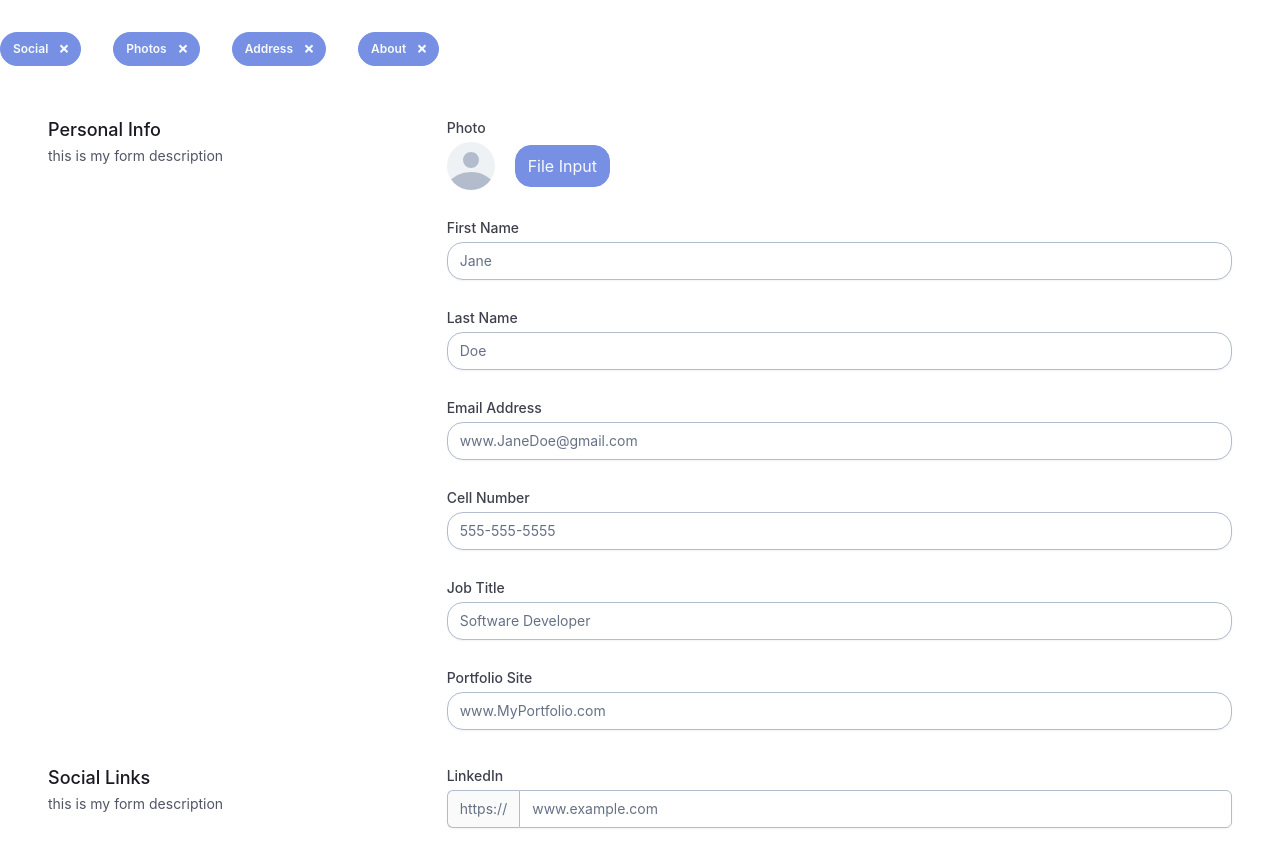
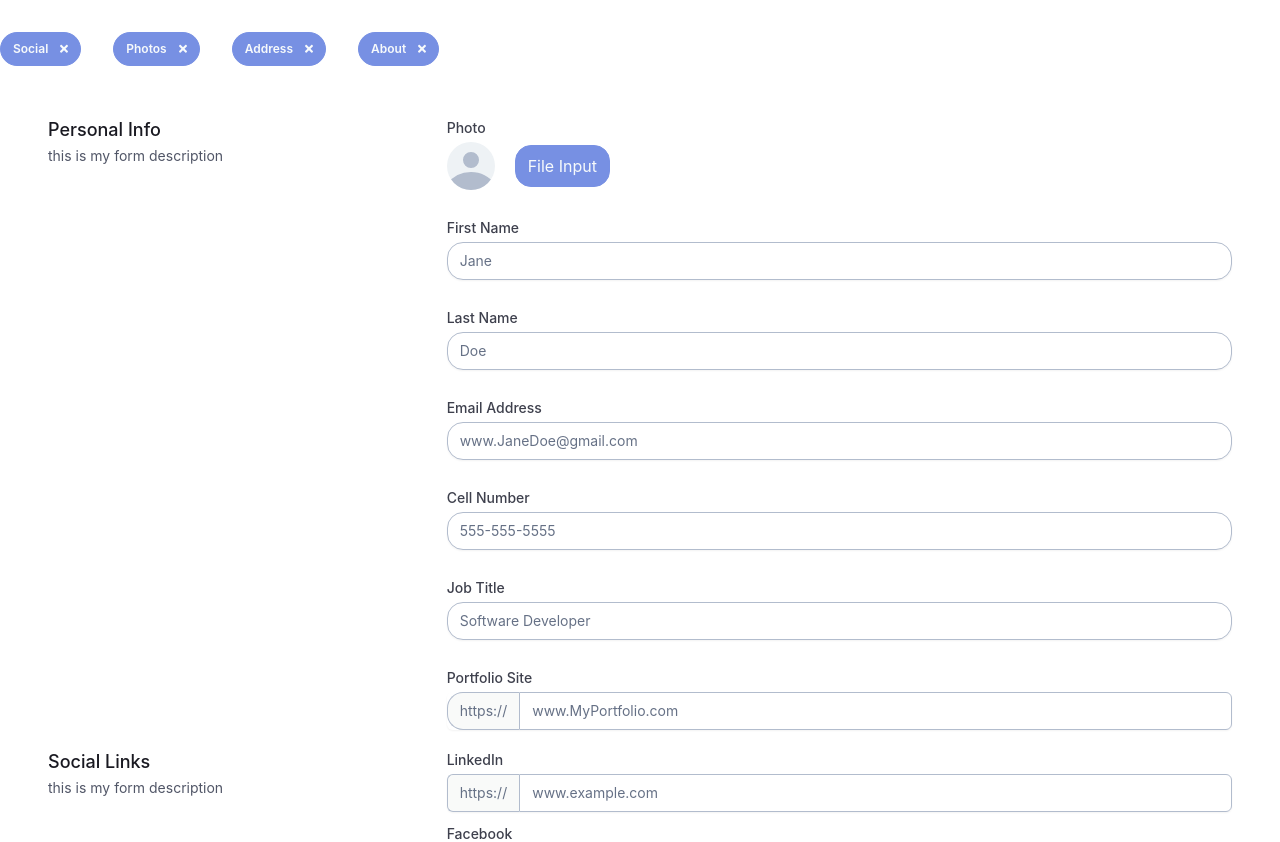
Before and after one commit to 1anya1/briteKard, a React (Create React App) app: page / in a window 1280 px wide. Shown: the top 842 px of the page. Built offline with nearby package versions, Linux system fonts and the light colour scheme.

Commit message:
working on routing answers

```diff
--- a/src/components/Form.js
+++ b/src/components/Form.js
@@ -1,9 +1,10 @@
-import BasicInfo from "./formType/BasicInfo";
+import PersonalInfo from "./formType/PersonalInfo";
 import Profile from "./formType/Profile";
 import SocialLinks from "./formType/SocialLikns";
 import HomeAddress from "./formType/HomeAddress";
 import Chips from "./formType/Chips";
 import React, { useState } from "react";
+const axios = require("axios");
 export default function Forms() {
   //Basic Info will always stay on as the minimum fields to fill out to generate or update vCard
   const [options, setOptions] = useState([
@@ -77,10 +78,24 @@ export default function Forms() {
     event.preventDefault();
     console.log(event);
     console.log(userInputs);
+    console.log({ username: "Web Test" });
+    let username = {
+      username: "WebTest",
+    };
+    let body = { ...username, vCard: [userInputs] };
+    sendData(body);
+  }
+  function sendData(body) {
+    axios
+      .post("https://britekard.herokuapp.com/vCards/", { body })
+      .then(function (response) {
+        console.log(response);
+      })
+      .catch(function (error) {
+        console.log(error);
+      });
+  }
 
-    //getting all the values
-    // console.log({ name }, { email }, { lastName });
-  }
   function imageConvert(base64, type) {
     console.log(base64, type);
     const copyObj = { ...userInputs };
@@ -120,7 +135,7 @@ export default function Forms() {
         <div className="md:grid md:grid-cols-3 md:gap-6">
           <div className="mt-5 md:mt-0 md:col-span-3">
             <form onSubmit={handleSubmit}>
-              <BasicInfo
+              <PersonalInfo
                 handleChange={handleChange}
                 userInputs={userInputs}
                 imageConvert={imageConvert}
--- a/src/components/formType/BasicInfo.js
+++ /dev/null
@@ -1,31 +0,0 @@
-import FormDescription from "../styling/FormDescription";
-import FormInput from "./FormInput";
-import personalDataInputs from "./FormData";
-import ProfileImageInputs from "./ProfileImageInput";
-// import React, { useRef } from "react";
-
-export default function BasicInfo(props) {
-  const formName = "Personal Info";
-  const formDescription = "this is my form description";
-
-  return (
-    <div className="md:grid md:grid-cols-3 md:gap-3 py-5">
-      <FormDescription formName={formName} formDescription={formDescription} />
-      <ProfileImageInputs
-        imageConvert={props.imageConvert}
-        imageData={props.userInputs.photo}
-      />
-      {personalDataInputs.map((el, idx) => (
-        <FormInput
-          key={idx}
-          label={el[0].label}
-          type={el[0].type}
-          id={el[0].id}
-          placeholder={el[0].placeholder}
-          value={props.userInputs[el[0].id]}
-          change={props.handleChange}
-        />
-      ))}
-    </div>
-  );
-}
--- /dev/null
+++ b/src/components/formType/PersonalInfo.js
@@ -0,0 +1,48 @@
+import FormDescription from "../styling/FormDescription";
+import FormInput from "./FormInput";
+import personalDataInputs from "./FormData";
+import ProfileImageInputs from "./ProfileImageInput";
+import URLInputs from "./URLInputs";
+// import React, { useRef } from "react";
+
+export default function PersonalInfo(props) {
+  const formName = "Personal Info";
+  const formDescription = "this is my form description";
+
+  return (
+    <div className="md:grid md:grid-cols-3 md:gap-3 py-5">
+      <FormDescription formName={formName} formDescription={formDescription} />
+      <ProfileImageInputs
+        imageConvert={props.imageConvert}
+        imageData={props.userInputs.photo}
+      />
+      {personalDataInputs.map((el, idx) => {
+        if (el[0].type === "url")
+          return (
+            <URLInputs
+              key={idx}
+              label={el[0].label}
+              type={el[0].type}
+              id={el[0].id}
+              placeholder={el[0].placeholder}
+              value={props.userInputs[el[0].id]}
+              change={props.handleChange}
+            />
+          );
+        else {
+          return (
+            <FormInput
+              key={idx}
+              label={el[0].label}
+              type={el[0].type}
+              id={el[0].id}
+              placeholder={el[0].placeholder}
+              value={props.userInputs[el[0].id]}
+              change={props.handleChange}
+            />
+          );
+        }
+      })}
+    </div>
+  );
+}
--- a/src/components/formType/ProfileImageInput.js
+++ b/src/components/formType/ProfileImageInput.js
@@ -34,7 +34,7 @@ export default function ProfileImageInputs(props) {
       <div className="col-start-2 col-span-2">
         <label className="block text-sm font-medium text-gray-700">Photo</label>
         <div className="mt-1 flex items-center">
-          <span className="inline-block h-12 w-12 md:h-15 md:w-15 rounded-full overflow-hidden bg-gray-100">
+          <span className="inline-block h-12 w-12 rounded-full overflow-hidden bg-gray-100">
             {image ? (
               <img
                 src={image}
@@ -65,29 +65,6 @@ export default function ProfileImageInputs(props) {
               className="sr-only"
             />
           </label>
-          {/* <input
-            id="file-upload"
-            name="file-upload"
-            type="file"
-            accept="image/png, image/jpeg"
-            className=" sr-only ml-5 bg-blue-400 py-2 px-3 border border-blue-400 rounded-md shadow-sm text-sm leading-4 font-medium text-white hover:opacity-70 focus:outline-none focus:ring-2 focus:ring-offset-2 focus:ring-blue-500"
-          /> */}
-          {/* <input
-            type="file"
-            id="file"
-            // onChange={handleChange}
-            onClick={() => console.log(fileInputRef.current.click())}
-            ref={fileInputRef}
-            accept="image/png, image/jpeg"
-            className="ml-5 bg-blue-400 py-2 px-3 border border-blue-400 rounded-md shadow-sm text-sm leading-4 font-medium text-white hover:opacity-70 focus:outline-none focus:ring-2 focus:ring-offset-2 focus:ring-blue-500"
-            // style={{ display: "none" }}
-          /> */}
-          {/* <button
-            onClick={() => fileInputRef.current.click()}
-            className="ml-5 bg-blue-400 py-2 px-3 border border-blue-400 rounded-md shadow-sm text-sm leading-4 font-medium text-white hover:opacity-70 focus:outline-none focus:ring-2 focus:ring-offset-2 focus:ring-blue-500"
-          >
-            Change
-          </button> */}
         </div>
       </div>
     </div>
--- /dev/null
+++ b/src/components/formType/URLInputs.js
@@ -0,0 +1,26 @@
+export default function URLInputs(props) {
+  return (
+    <div className="col-start-2 col-span-2">
+      <label
+        htmlFor={props.id}
+        className="block text-sm font-medium text-gray-700"
+      >
+        {props.label}
+      </label>
+      <div className="mt-1 flex rounded-md shadow-sm">
+        <span className="inline-flex items-center px-3 rounded-l-2xl border border-r-0 border-gray-300 bg-gray-50 text-gray-500 text-sm">
+          https://
+        </span>
+        <input
+          type={props.type}
+          name={props.id}
+          id={props.id}
+          value={props.value}
+          onChange={(e) => props.change(e)}
+          className="focus:ring-indigo-500 focus:border-indigo-500 flex-1 block w-full rounded-none rounded-r-md sm:text-sm border-gray-300"
+          placeholder={props.placeholder}
+        />
+      </div>
+    </div>
+  );
+}
--- a/src/components/styling/HalfFormInput.js
+++ /dev/null
@@ -1,17 +0,0 @@
-export default function HalfFormInput() {
-  return (
-    <div className="col-span-6 sm:col-span-3 pb-8">
-      <label
-        htmlFor="first-name"
-        className="block text-sm font-medium text-gray-700"
-      ></label>
-      <input
-        type="text"
-        name="first-name"
-        id="first-name"
-        autoComplete="given-name"
-        className="mt-1 focus:ring-indigo-500 focus:border-indigo-500 block w-full shadow-sm sm:text-sm border-gray-300 rounded-md"
-      />
-    </div>
-  );
-}
```
